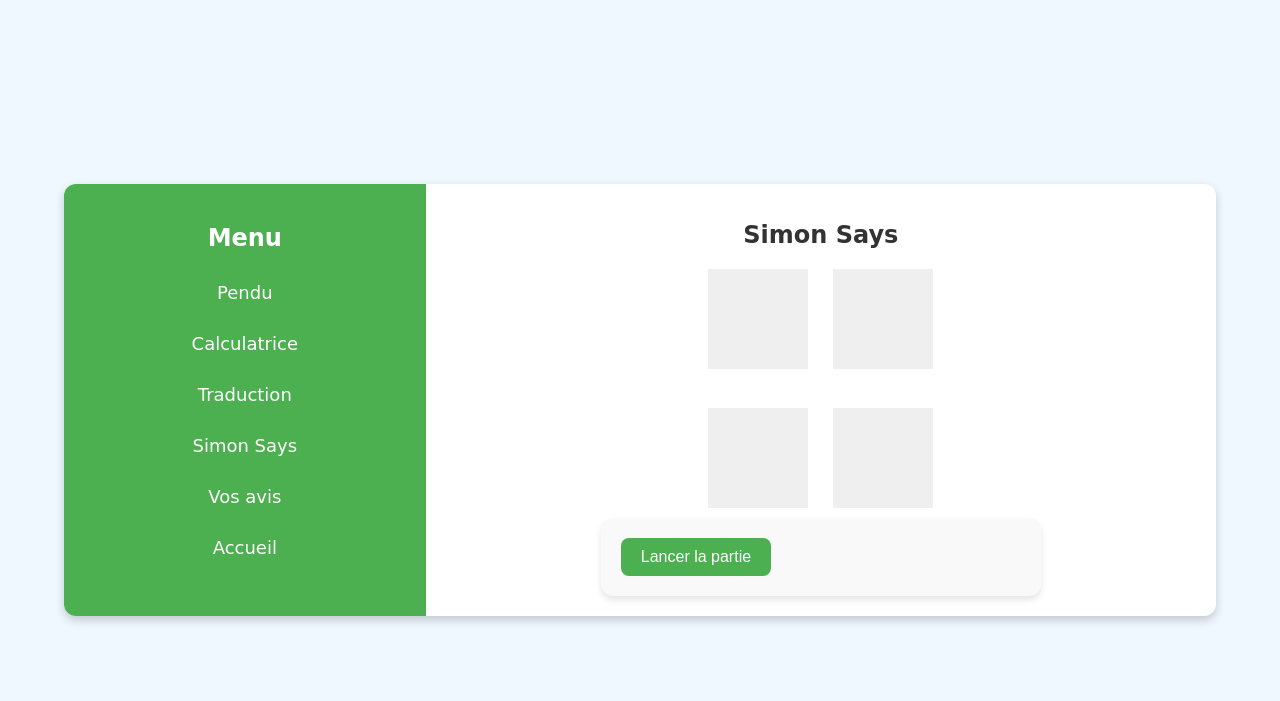
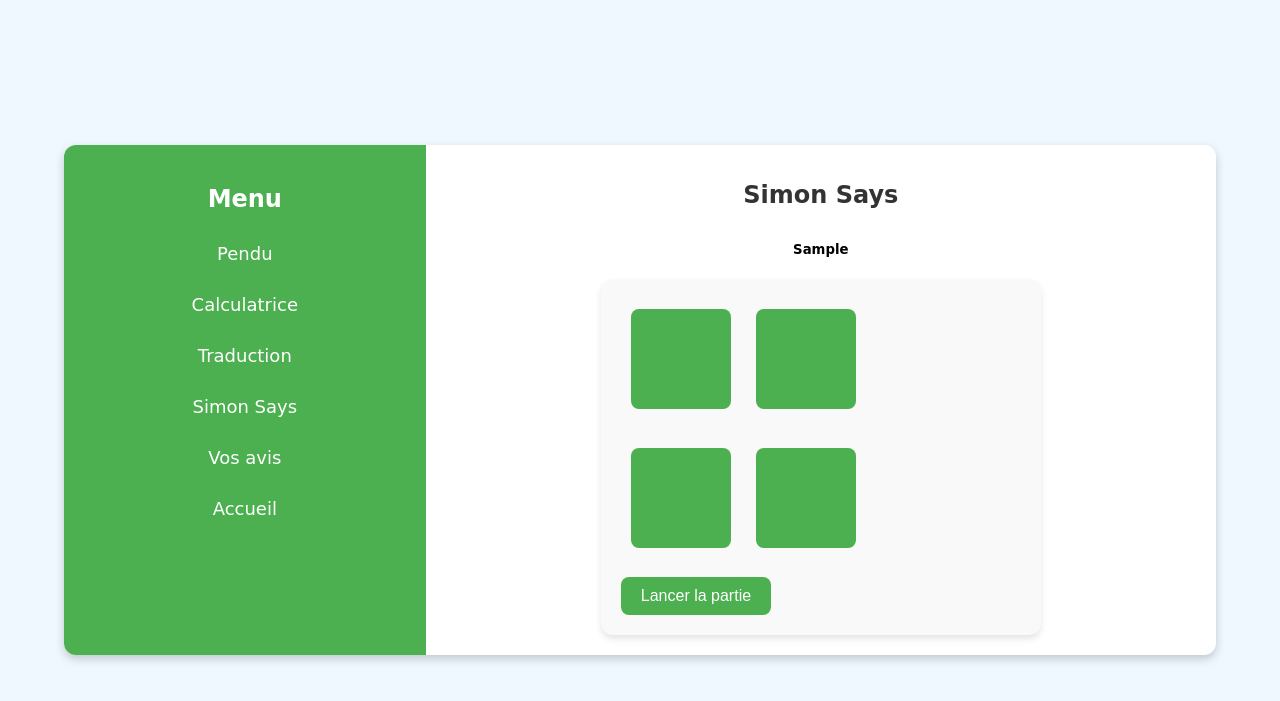
Before and after one commit to teddyh84/julesh, a Flask app: template templates/simon_says.html in a window 1280 px wide. Shown: the top 701 px of the page. Run offline with Flask 3, Linux system fonts and the light colour scheme; the template is opened without the code that fills it: most values are stand-ins (such as "Sample title", 1, 10 or a date in 2020).

Commit message:
Commentaire

```diff
--- a/templates/simon_says.html
+++ b/templates/simon_says.html
@@ -13,26 +13,26 @@
                 margin: 10px;
                 border: none;  /* Pas de bordure par défaut */
                 cursor: pointer; /* Le curseur devient une main pour signaler que c'est cliquable */
-            transition: background-color 1s ease;
             }
         </style>
     </head>
     <body>
         <div class="container">
             {% include 'menu.html' %}
-
             <main class="main-content">
                 <h1>Simon Says</h1>
-                 <form method="POST">
+                <h5>{{ordre_couleur_lock_html}}</h5>
+                <form class="form" method="post">
                     <!-- Utilisation d'un bouton HTML pour créer le carré -->
-        <button class="carre" name="carre_rouge" style="background-color: {{ rouge_html }};"></button>
-        <button class="carre" name="carre_bleu" style="background-color: {{ bleu_html }};"></button>
+                    <button type="submit" class="carre" id="carre_rouge" name="carre_rouge" style="background-color: {{ rouge_html }};"></button>
+                    <button type="submit" class="carre" id="carre_bleu" name="carre_bleu" style="background-color: {{ bleu_html }};"></button>
                     <br><br>
-        <button class="carre" name="carre_jaune" style="background-color: {{ jaune_html }};"></button>
-        <button class="carre" name="carre_vert" style="background-color: {{ vert_html }};"></button>
-    </form>
-                <form class="form" method="post">
+                    <button type="submit" class="carre" id="carre_jaune" name="carre_jaune" style="background-color: {{ jaune_html }};"></button>
+                    <button type="submit" class="carre" id="carre_vert" name="carre_vert" style="background-color: {{ vert_html }};"></button>
+                    <br><br>
                     <button type="submit" id="lancer" name="lancer"> Lancer la partie</button>
                 </form>
+            </main>
+        </div>
     </body>
 </html>
```
Also changed, not shown: module_simon_says.py (+29 -22 lines). Lines whose indentation alone changed are shown as unchanged.
